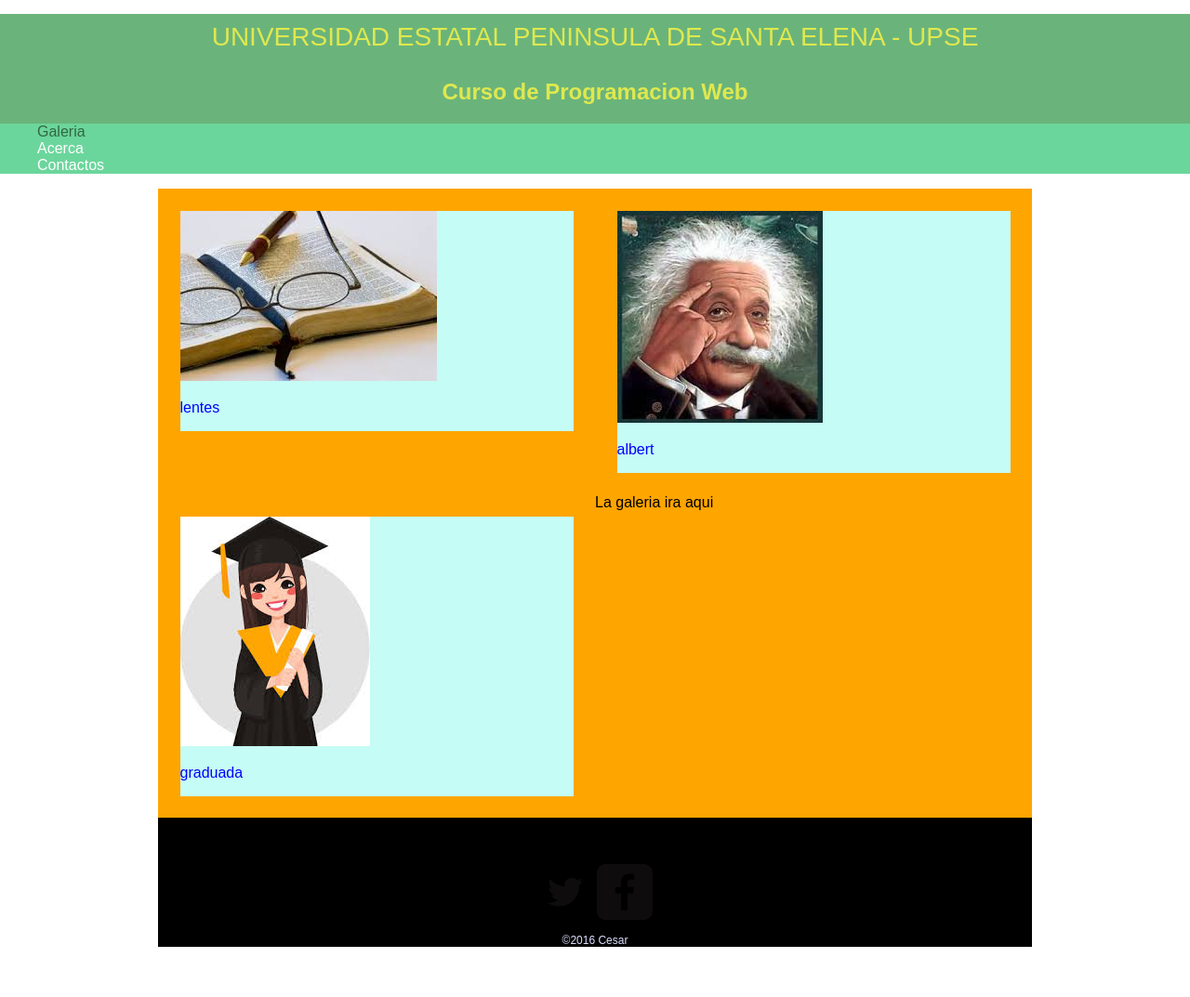
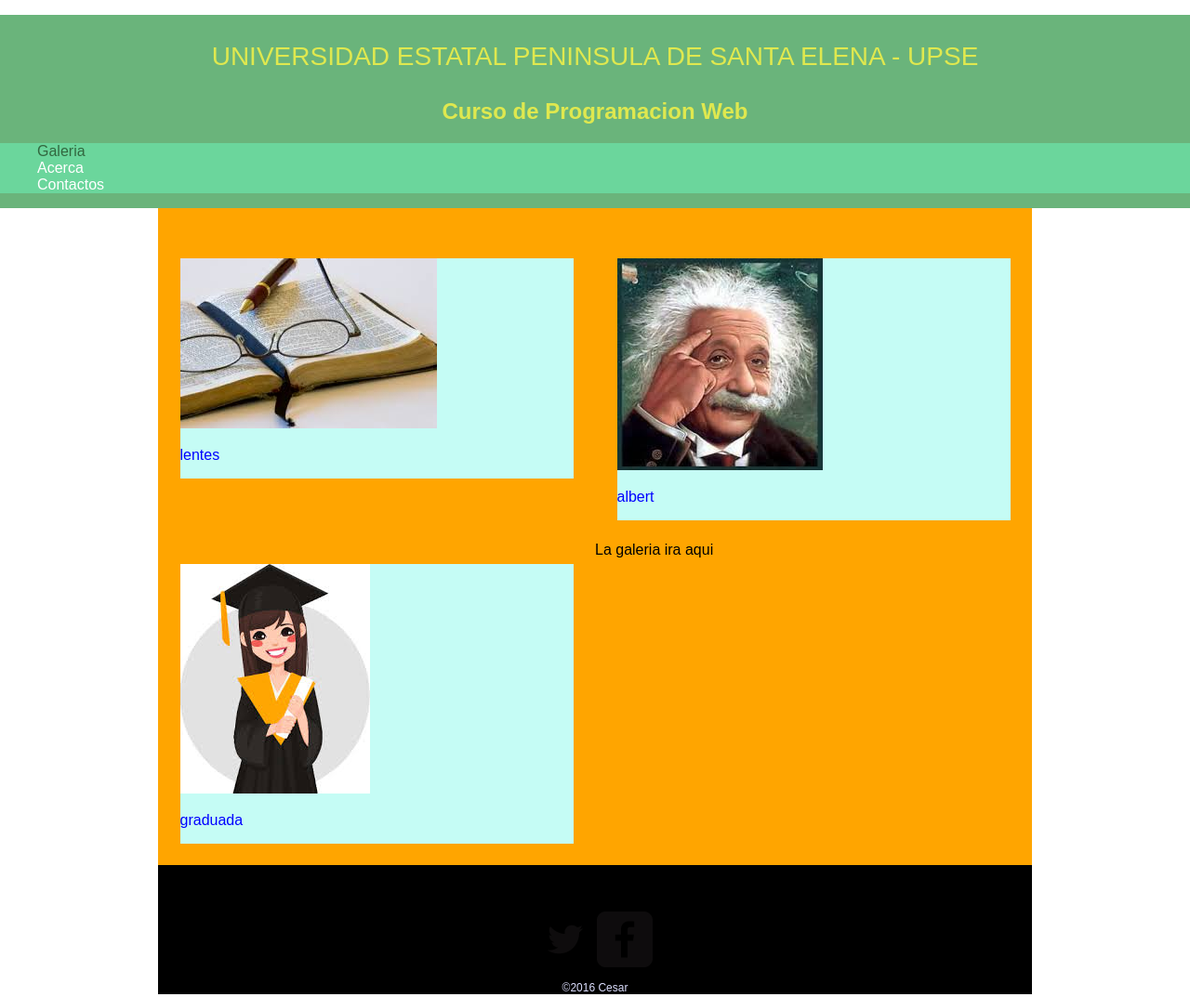
Before and after one commit to malces/ProgramacionWeb, a plain HTML site: page index.html in a window 1280 px wide. Shown: the whole page at 93% size. Before the commit the page ends 1031 px from the top, so only its background shows below. Drawn offline with Linux system fonts and the light colour scheme.

Commit message:
header modificado

```diff
--- a/css/main.css
+++ b/css/main.css
@@ -46,6 +46,10 @@ img{max-width: 100%;}
 
 /* HEADER */
 header{
+	float: left;
+	margin: 0 0 30px 0;
+	padding: 5px 0 0 0;
+	width: 100%;
 	background: #6ab47b;
 	border-color: #599a68;
 }
```
